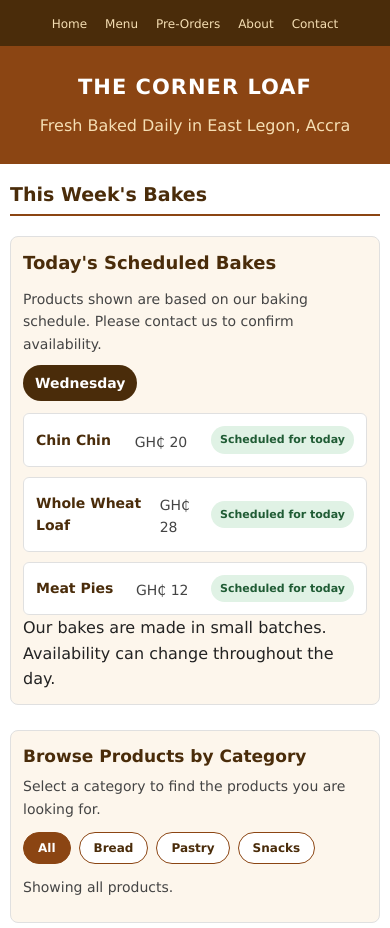
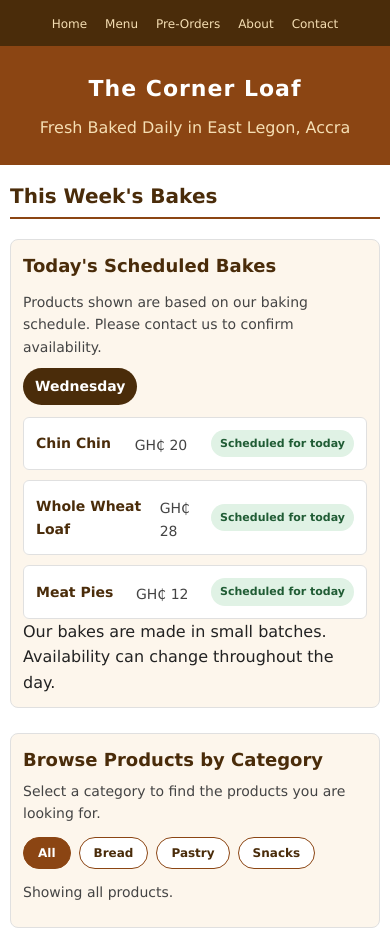
Before and after one commit to AnsFredd/the-corner-loaf-redesign, a plain HTML site: page index.html in a window 390 px wide. Shown: the top 928 px of the page. Drawn offline with Linux system fonts and the light colour scheme.

Commit message:
refactor: improve project rationale, accessibility, styling and implementation

```diff
--- a/css/styles.css
+++ b/css/styles.css
@@ -22,8 +22,8 @@
   --text-small: 14px;
   --text-body: 16px;
   --text-h3: 20px;
-  --text-h2: 24px;
-  --text-h1: 36px;
+  --text-h2: 25px;
+  --text-h1: 31px;
 }
 
 /* General Styles */
@@ -88,7 +88,7 @@ body {
 
 .hero h1 {
   font-size: var(--text-h1);
-  letter-spacing: 4px;
+  letter-spacing: 1px;
   margin-bottom: 8px;
 }
 
@@ -206,16 +206,6 @@ section > p {
 .status-available {
   background-color: #e0f2e5;
   color: #205c35;
-}
-
-.status-low {
-  background-color: #fff0cc;
-  color: #805400;
-}
-
-.status-sold-out {
-  background-color: #fce4e4;
-  color: #922d2d;
 }
 
 /* Product Filtering */
@@ -528,15 +518,15 @@ textarea.form-field {
 }
 
 .location-box {
-  background-color: #ffe0b2;
+  background-color: #f5e6d3;
 }
 
 .hours-box {
-  background-color: #c8e6c9;
+  background-color: #efe0cd;
 }
 
 .contact-box {
-  background-color: #bbdefb;
+  background-color: #e8d7c1;
 }
 
 .info-box h3 {
@@ -577,10 +567,6 @@ textarea.form-field {
 
 @media screen and (max-width: 768px) {
 
-  .hero h1 {
-    font-size: 30px;
-  }
-
   .wrapper {
     padding: 25px 20px;
   }
@@ -594,7 +580,11 @@ textarea.form-field {
 /* Mobile Phone Responsiveness */
 
 @media screen and (max-width: 600px) {
-
+  :root {
+    --text-h1: 24px;
+    --text-h2: 20px;
+    --text-h3: 18px;
+  }
   .top-bar {
     padding: 12px 15px;
   }
@@ -612,8 +602,7 @@ textarea.form-field {
   }
 
   .hero h1 {
-    font-size: 25px;
-    letter-spacing: 2px;
+    letter-spacing: 1px;
   }
 
   .availability-board {
@@ -655,14 +644,6 @@ textarea.form-field {
 
   .wrapper {
     padding: 20px 15px;
-  }
-
-  h2 {
-    font-size: 19px;
-  }
-
-  h3 {
-    font-size: 17px;
   }
 
   .info-boxes {
@@ -724,9 +705,8 @@ textarea.form-field {
 
 @media screen and (max-width: 400px) {
 
-  .hero h1 {
-    font-size: 21px;
-    letter-spacing: 1px;
+  :root {
+    --text-h1: 22px;
   }
 
   .wrapper {
--- a/index.html
+++ b/index.html
@@ -30,7 +30,7 @@
     </nav>
 
     <header class="hero" id="home">
-      <h1>THE CORNER LOAF</h1>
+      <h1>The Corner Loaf</h1>
       <p>Fresh Baked Daily in East Legon, Accra</p>
     </header>
 
--- a/js/script.js
+++ b/js/script.js
@@ -21,7 +21,7 @@ const products = [
   {
     name: "Chin Chin",
     price: 20,
-    category: "snack",
+    category: "snacks",
     days: ["Monday", "Tuesday", "Wednesday", "Thursday", "Friday", "Saturday"],
   },
   {
@@ -45,7 +45,7 @@ const products = [
   {
     name: "Meat Pies",
     price: 12,
-    category: "snack",
+    category: "pastry",
     days: ["Wednesday", "Friday"],
   },
 ];
```
Also changed, not shown: 4 other files.
